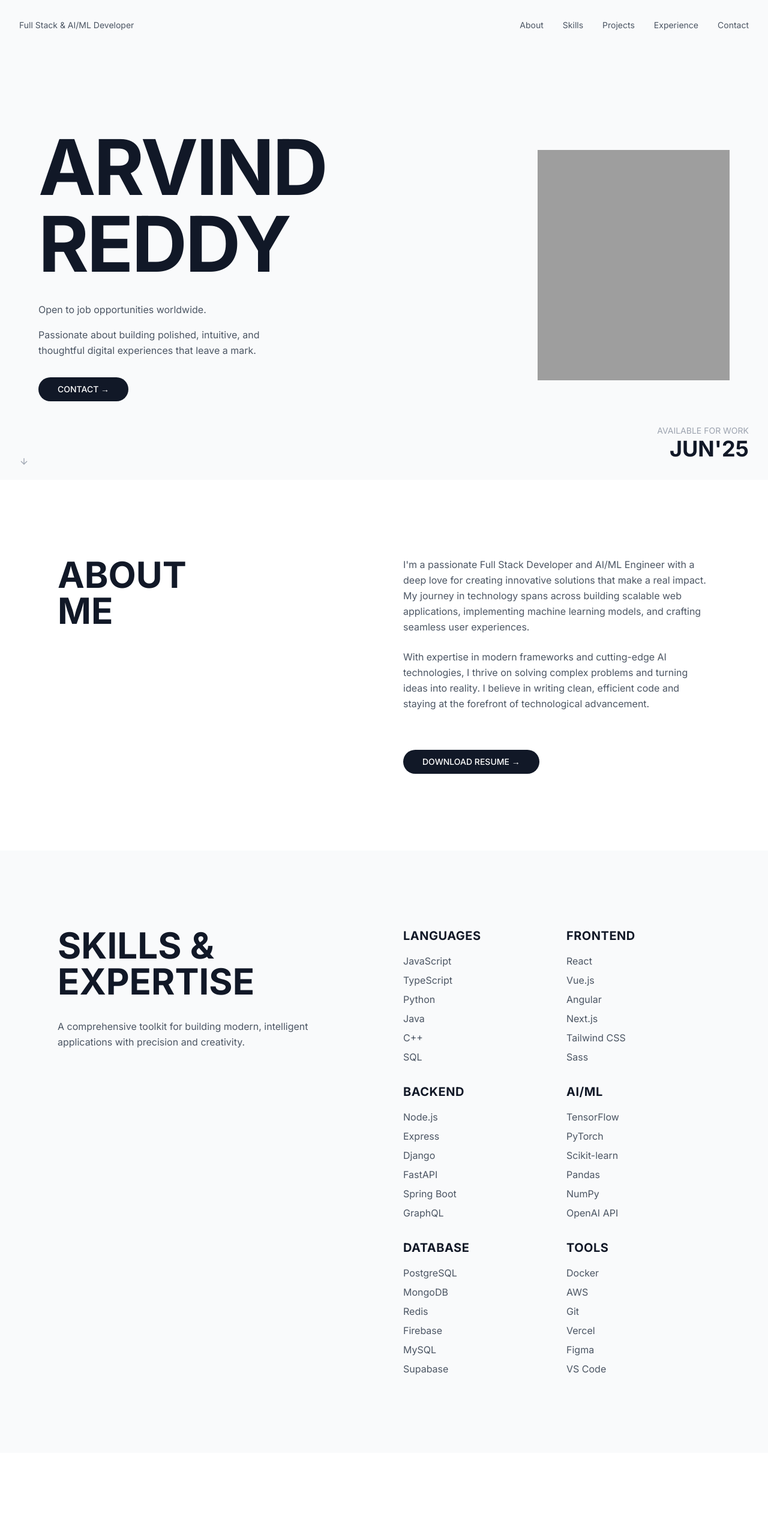
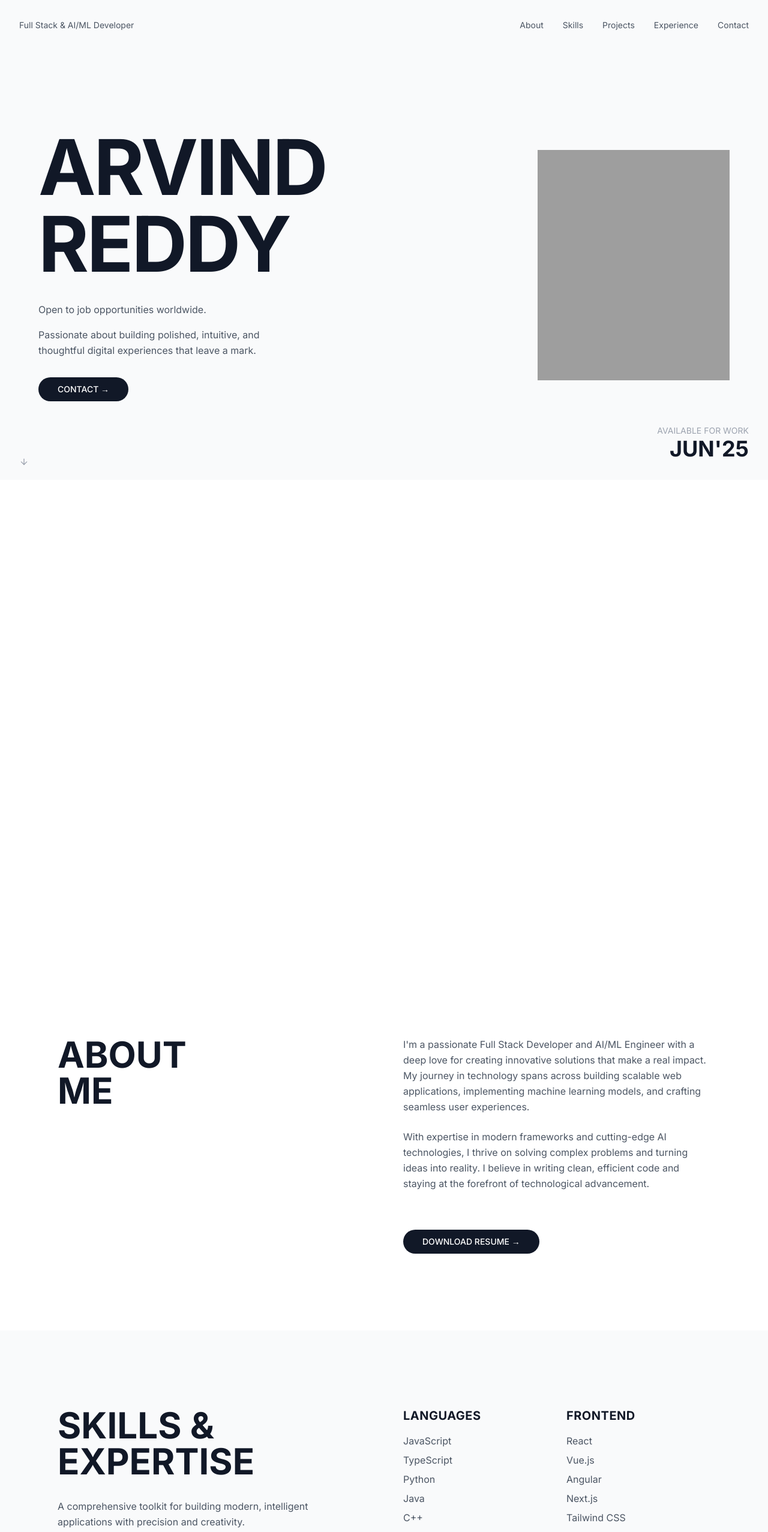
Before and after one commit to arvnd-rdy/netlify_portfolio, a React (Vite) app: page / in a window 1280 px wide. Shown: the top 2554 px of the page at 60% size. Built offline with nearby package versions, Linux system fonts and the light colour scheme; grey boxes are pictures that could not be loaded.

Commit message:
Implement scroll-based animation
Implement a scroll animation where the front page moves on top while the back page remains static.

```diff
--- a/src/components/AboutSection.tsx
+++ b/src/components/AboutSection.tsx
@@ -1,14 +1,20 @@
 
 import { Button } from "@/components/ui/button";
-import { motion } from "framer-motion";
+import { motion, useScroll, useTransform } from "framer-motion";
 import { useScrollAnimation } from "@/hooks/useScrollAnimation";
 import { fadeInLeft, fadeInRight, staggerContainer, staggerItem } from "@/utils/animations";
 
 const AboutSection = () => {
   const { ref, isInView } = useScrollAnimation();
+  const { scrollY } = useScroll();
+  const y = useTransform(scrollY, [0, 1000], [0, -200]);
 
   return (
-    <section id="about" className="py-32 bg-white">
+    <motion.section
+      id="about"
+      className="py-32 bg-white relative z-10 mt-[100vh]"
+      style={{ y }}
+    >
       <motion.div
         className="container mx-auto max-w-6xl px-8"
         ref={ref}
@@ -68,7 +74,7 @@ const AboutSection = () => {
           </motion.div>
         </div>
       </motion.div>
-    </section>
+    </motion.section>
   );
 };
 
--- a/src/components/ExperienceSection.tsx
+++ b/src/components/ExperienceSection.tsx
@@ -1,10 +1,12 @@
 
-import { motion } from "framer-motion";
+import { motion, useScroll, useTransform } from "framer-motion";
 import { useScrollAnimation } from "@/hooks/useScrollAnimation";
 import { fadeInLeft, fadeInRight, staggerContainer, staggerItem } from "@/utils/animations";
 
 const ExperienceSection = () => {
   const { ref, isInView } = useScrollAnimation();
+  const { scrollY } = useScroll();
+  const y = useTransform(scrollY, [2000, 3000], [0, -100]);
 
   const experiences = [
     {
@@ -40,7 +42,11 @@ const ExperienceSection = () => {
   ];
 
   return (
-    <section id="experience" className="py-32 bg-gray-50">
+    <motion.section
+      id="experience"
+      className="py-32 bg-gray-50 relative z-10"
+      style={{ y }}
+    >
       <motion.div
         className="container mx-auto max-w-6xl px-8"
         ref={ref}
@@ -114,7 +120,7 @@ const ExperienceSection = () => {
           </motion.div>
         </div>
       </motion.div>
-    </section>
+    </motion.section>
   );
 };
 
--- a/src/components/HeroSection.tsx
+++ b/src/components/HeroSection.tsx
@@ -8,8 +8,9 @@ import { fadeInUp, fadeInLeft, fadeInRight, staggerContainer, staggerItem } from
 const HeroSection = () => {
   const [isLoaded, setIsLoaded] = useState(false);
   const { scrollY } = useScroll();
-  const y1 = useTransform(scrollY, [0, 300], [0, -50]);
-  const y2 = useTransform(scrollY, [0, 300], [0, -100]);
+  const y1 = useTransform(scrollY, [0, 500], [0, -150]);
+  const y2 = useTransform(scrollY, [0, 500], [0, -250]);
+  const opacity = useTransform(scrollY, [0, 300], [1, 0]);
 
   useEffect(() => {
     document.documentElement.style.scrollBehavior = 'smooth';
@@ -24,7 +25,10 @@ const HeroSection = () => {
   const navItems = ['About', 'Skills', 'Projects', 'Experience', 'Contact'];
 
   return (
-    <section className="min-h-screen bg-gray-50 flex flex-col relative overflow-hidden">
+    <motion.section
+      className="min-h-screen bg-gray-50 flex flex-col relative overflow-hidden fixed top-0 left-0 right-0 z-0"
+      style={{ y: y1, opacity }}
+    >
       {/* Navigation */}
       <motion.nav
         className="flex justify-between items-center p-8 text-sm text-gray-600"
@@ -64,7 +68,7 @@ const HeroSection = () => {
           {/* Left Side - Text */}
           <motion.div
             className="space-y-8"
-            style={{ y: y1 }}
+            style={{ y: y2 }}
           >
             <motion.h1
               className="text-7xl md:text-8xl lg:text-9xl font-black text-gray-900 leading-none tracking-tight"
@@ -175,7 +179,7 @@ const HeroSection = () => {
           <ArrowDown className="w-4 h-4 text-gray-400" />
         </motion.div>
       </motion.div>
-    </section>
+    </motion.section>
   );
 };
 
--- a/src/components/SkillsSection.tsx
+++ b/src/components/SkillsSection.tsx
@@ -1,10 +1,12 @@
 
-import { motion } from "framer-motion";
+import { motion, useScroll, useTransform } from "framer-motion";
 import { useScrollAnimation } from "@/hooks/useScrollAnimation";
 import { fadeInLeft, fadeInRight, staggerContainer, staggerItem } from "@/utils/animations";
 
 const SkillsSection = () => {
   const { ref, isInView } = useScrollAnimation();
+  const { scrollY } = useScroll();
+  const y = useTransform(scrollY, [1000, 2000], [0, -150]);
 
   const skills = {
     "Languages": [
@@ -28,7 +30,11 @@ const SkillsSection = () => {
   };
 
   return (
-    <section id="skills" className="py-32 bg-gray-50">
+    <motion.section
+      id="skills"
+      className="py-32 bg-gray-50 relative z-10"
+      style={{ y }}
+    >
       <motion.div
         className="container mx-auto max-w-6xl px-8"
         ref={ref}
@@ -87,7 +93,7 @@ const SkillsSection = () => {
           </motion.div>
         </div>
       </motion.div>
-    </section>
+    </motion.section>
   );
 };
 
--- /dev/null
+++ b/src/hooks/useParallaxScroll.ts
@@ -0,0 +1,33 @@
+
+import { useEffect, useRef } from 'react';
+import { useMotionValue, useSpring, useTransform, useScroll } from 'framer-motion';
+
+export const useParallaxScroll = (speed = 0.5) => {
+  const ref = useRef<HTMLDivElement>(null);
+  const { scrollYProgress } = useScroll({
+    target: ref,
+    offset: ["start end", "end start"]
+  });
+
+  const y = useTransform(scrollYProgress, [0, 1], [0, speed * 1000]);
+
+  return { ref, y };
+};
+
+export const useFixedBackground = () => {
+  const ref = useRef<HTMLDivElement>(null);
+  const { scrollYProgress } = useScroll();
+
+  const y = useTransform(scrollYProgress, [0, 1], [0, -200]);
+
+  return { ref, y };
+};
+
+export const useSlidingContent = (startOffset = 0) => {
+  const ref = useRef<HTMLDivElement>(null);
+  const { scrollYProgress } = useScroll();
+
+  const y = useTransform(scrollYProgress, [0, 1], [startOffset, -startOffset]);
+
+  return { ref, y };
+};
--- a/src/pages/Index.tsx
+++ b/src/pages/Index.tsx
@@ -8,13 +8,15 @@ import ContactSection from "@/components/ContactSection";
 
 const Index = () => {
   return (
-    <div className="min-h-screen">
+    <div className="min-h-screen relative">
       <HeroSection />
-      <AboutSection />
-      <SkillsSection />
-      <ProjectsSection />
-      <ExperienceSection />
-      <ContactSection />
+      <div className="relative z-10">
+        <AboutSection />
+        <SkillsSection />
+        <ProjectsSection />
+        <ExperienceSection />
+        <ContactSection />
+      </div>
     </div>
   );
 };
```
